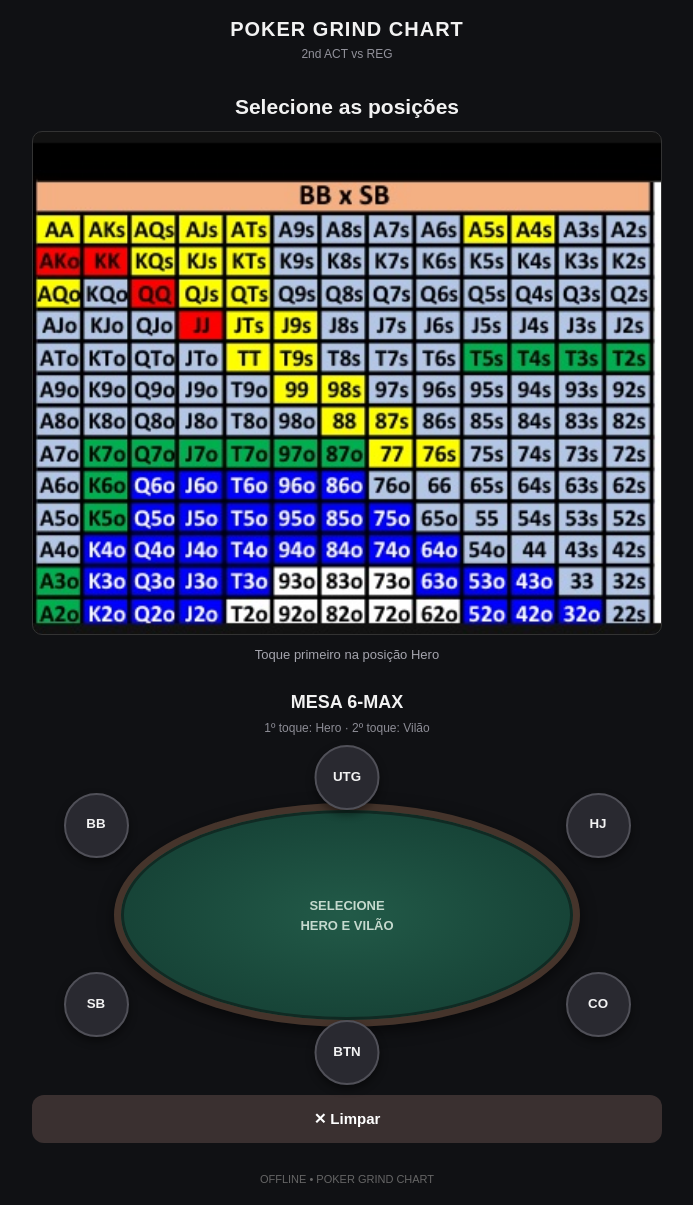
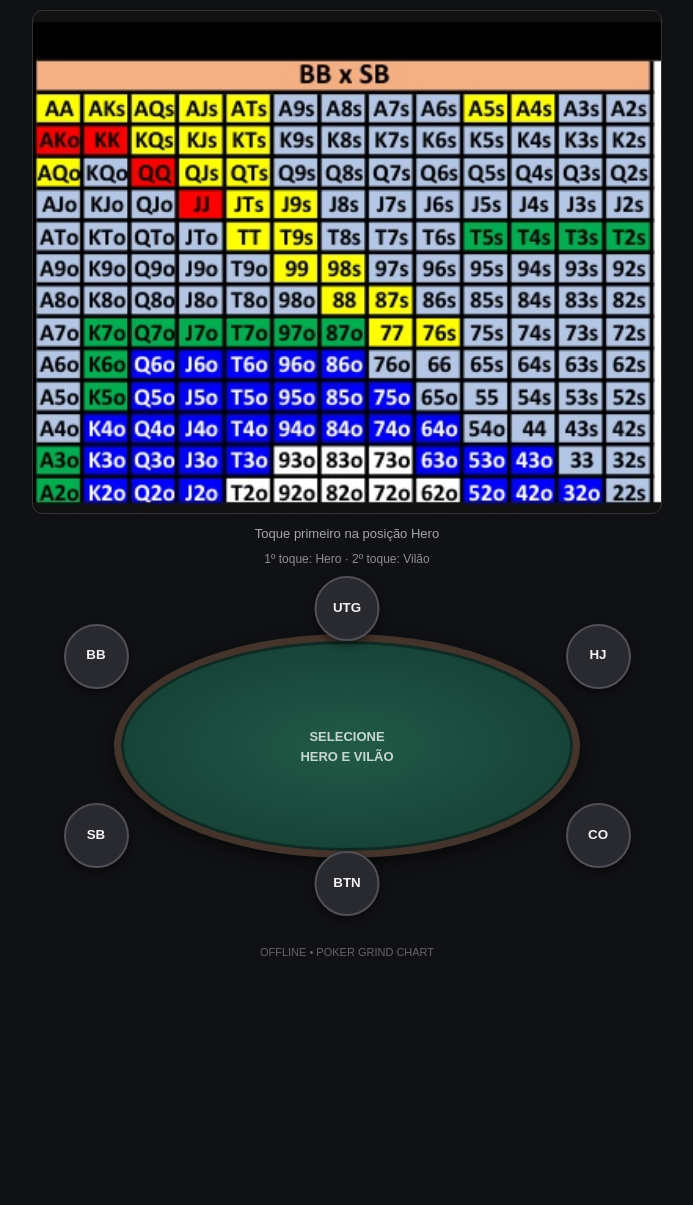
Before and after one commit to LUANLIMA22/poker-chart, a plain HTML site: page index.html in a window 1280 px wide. Shown: the whole page, without its empty margins (293-986 px from the left). After the commit the page ends 978 px from the top, so only its background shows below. Drawn offline with Linux system fonts and the light colour scheme.

Commit message:
Update index.html

```diff
--- a/index.html
+++ b/index.html
@@ -256,16 +256,9 @@ button.action:active {
 
 <body>
 
-<header>
-  <h1>POKER GRIND CHART</h1>
-  <p>2nd ACT vs REG</p>
-</header>
 
 <div class="container">
 
-  <div class="range-title" id="rangeTitle">
-    Selecione as posições
-  </div>
 
   <div class="chart" id="chart"></div>
 
@@ -273,7 +266,6 @@ button.action:active {
     Toque primeiro na posição Hero
   </div>
 
-  <div class="table-title">MESA 6-MAX</div>
 
   <div class="instructions">
     1º toque: Hero · 2º toque: Vilão
@@ -320,11 +312,7 @@ button.action:active {
 
   </div>
 
-  <div class="controls">
-    <button class="action clear" onclick="clearSelection()">
-      ✕ Limpar
-    </button>
-  </div>
+
 
 </div>
 
```
